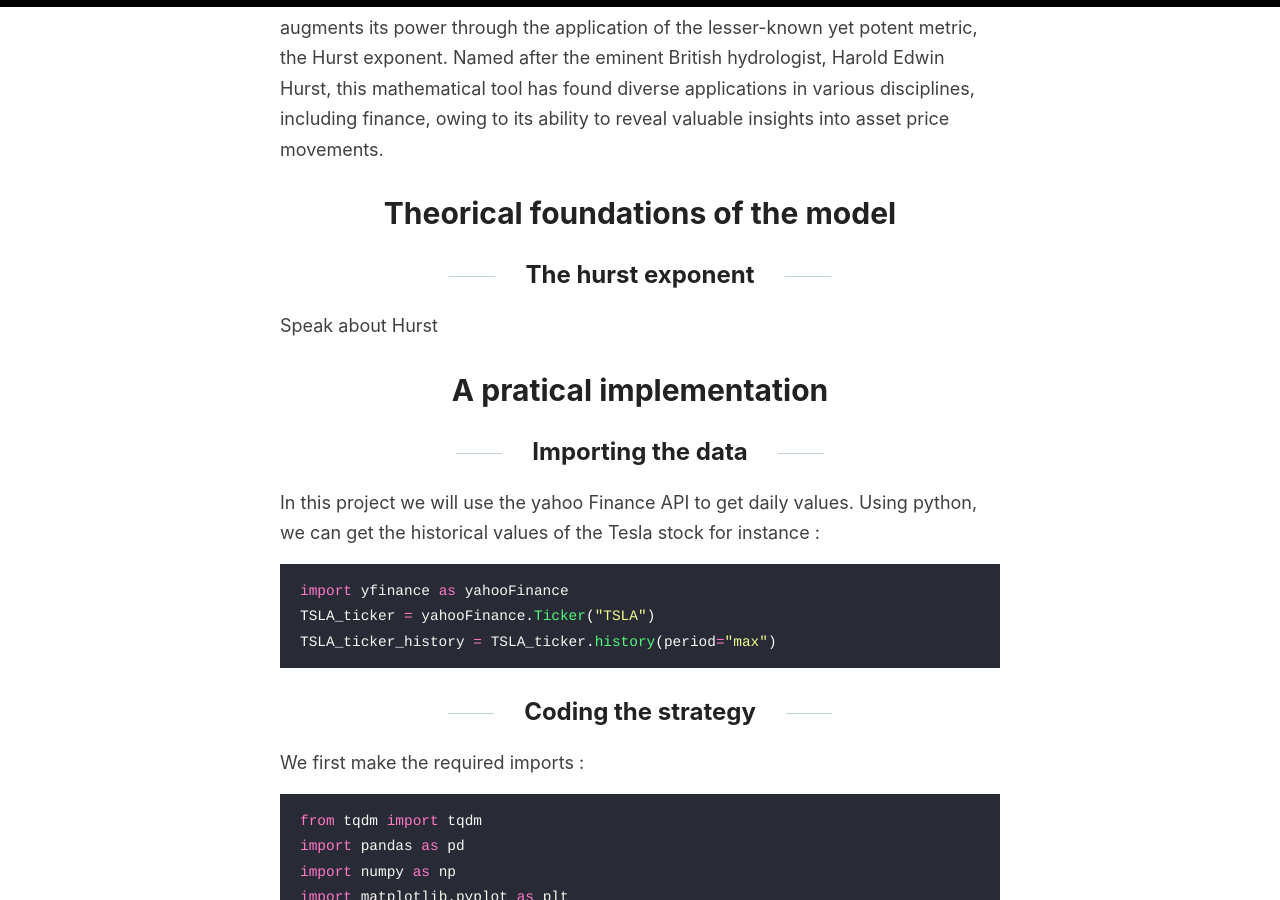
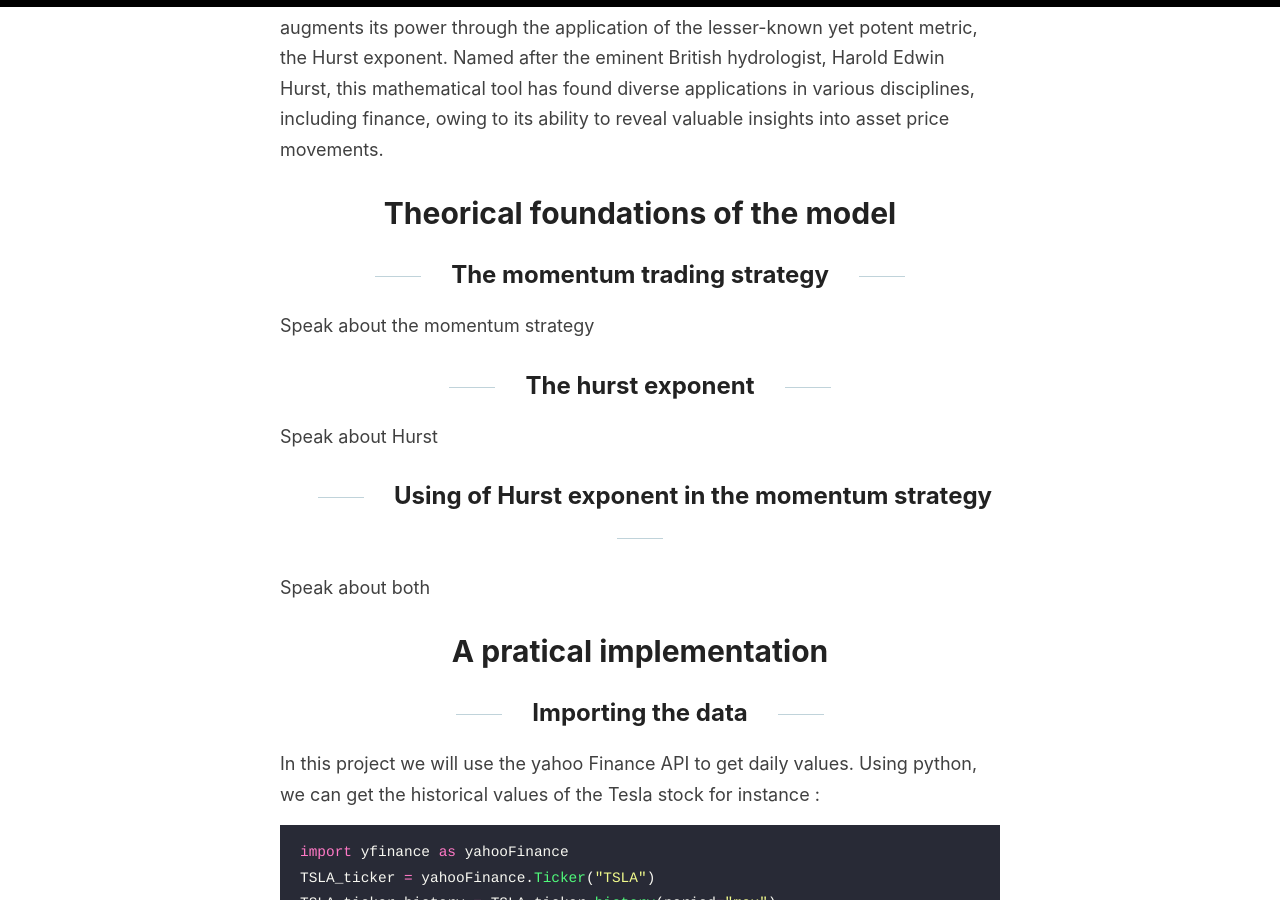
Before and after one commit to Zaltarba/blog, a Jekyll site: the page built from _posts/2023-07-21-MomentumTrading.md, in a window 1280 px wide and 900 px high, scrolled down 798 px. Built offline with Jekyll 4.4.1, drawn with Linux system fonts in a browser that asks for light colours.

Commit message:
Update 2023-07-21-MomentumTrading.md

```diff
--- a/_posts/2023-07-21-MomentumTrading.md
+++ b/_posts/2023-07-21-MomentumTrading.md
@@ -15,9 +15,17 @@ Within this blog post, we endeavor to unravel a "humble" momentum strategy that
 
 # Theorical foundations of the model
 
+## The momentum trading strategy
+
+Speak about the momentum strategy
+
 ## The hurst exponent
 
 Speak about Hurst
+
+## Using of Hurst exponent in the momentum strategy
+
+Speak about both
 
 # A pratical implementation
 
```
